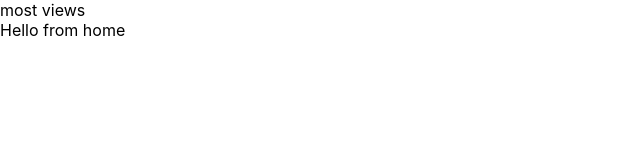
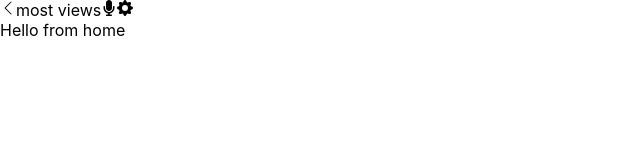
Before and after one commit to DyaryRaoof/the-covid-datacenter, a React (Create React App) app: page / in a window 1280 px wide. Shown: the top 160 px of the page, without its empty margins (0-640 px from the left). Built offline with nearby package versions, Linux system fonts and the light colour scheme.

Commit message:
Create I ntial header design

```diff
--- a/src/components/Header.js
+++ b/src/components/Header.js
@@ -1,6 +1,14 @@
+import { BsChevronLeft, BsFillGearFill } from 'react-icons/bs';
+import { FaMicrophone } from 'react-icons/fa';
+
 const Header = () => (
   <header>
+    <BsChevronLeft />
     <span>most views</span>
+    <span>
+      <FaMicrophone />
+      <BsFillGearFill />
+    </span>
   </header>
 );
 
```
